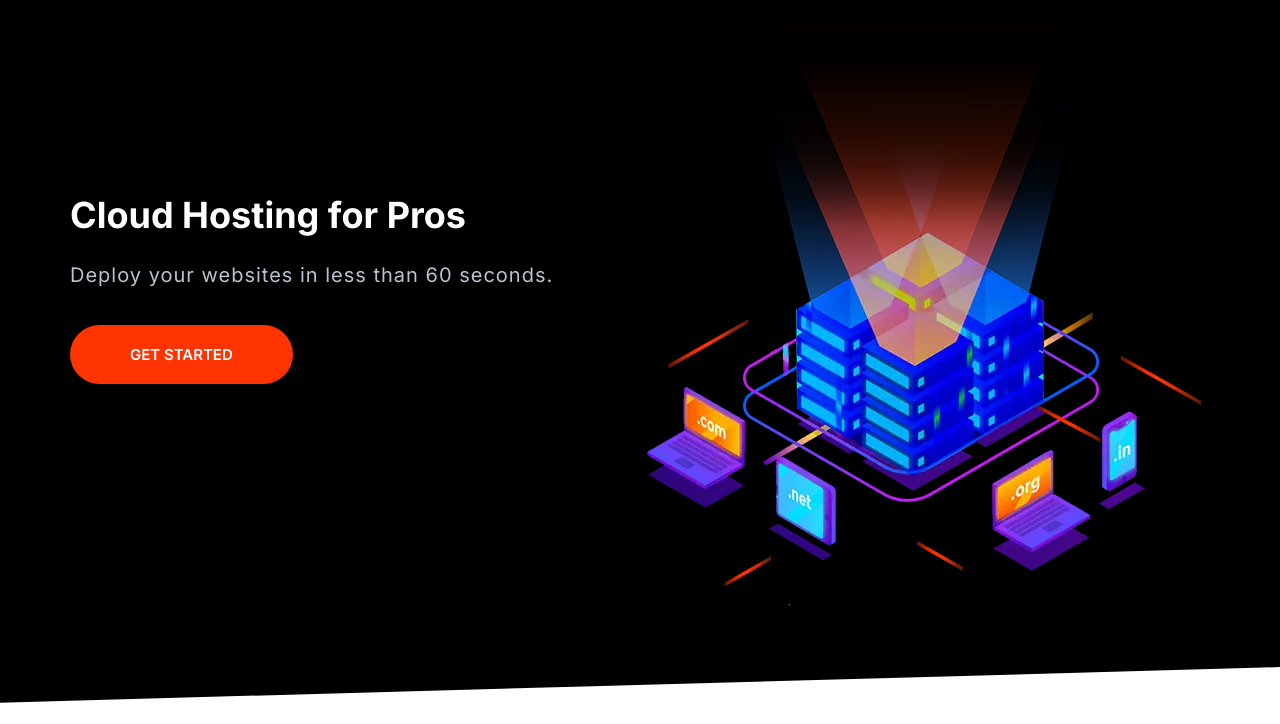
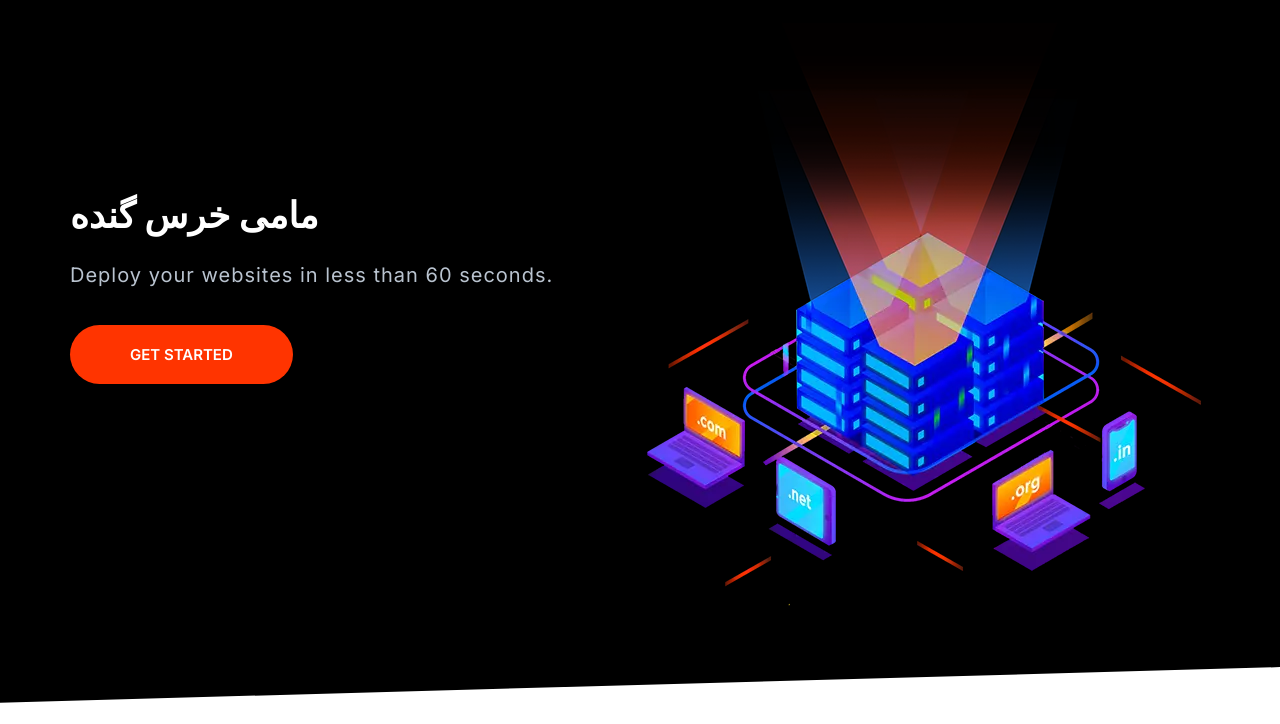
Before and after one commit to s-hesam-s/Hesamify, a website built with Parcel: page index.html in a window 1280 px wide. Shown: the part 76-800 px from the top of the page. Built offline with nearby package versions, Linux system fonts and the light colour scheme.

Commit message:
change title

```diff
--- a/index.html
+++ b/index.html
@@ -43,9 +43,7 @@
     <section class="block block--dark block--skewed-left hero">
       <div class="container grid grid--1x2">
         <header class="block__header hero__content">
-          <h1 data-aos="fade-right" class="block__heading">
-            Cloud Hosting for Pros
-          </h1>
+          <h1 data-aos="fade-right" class="block__heading">مامی خرس گنده</h1>
           <p class="hero__tagline">
             Deploy your websites in less than 60 seconds.
           </p>
```
